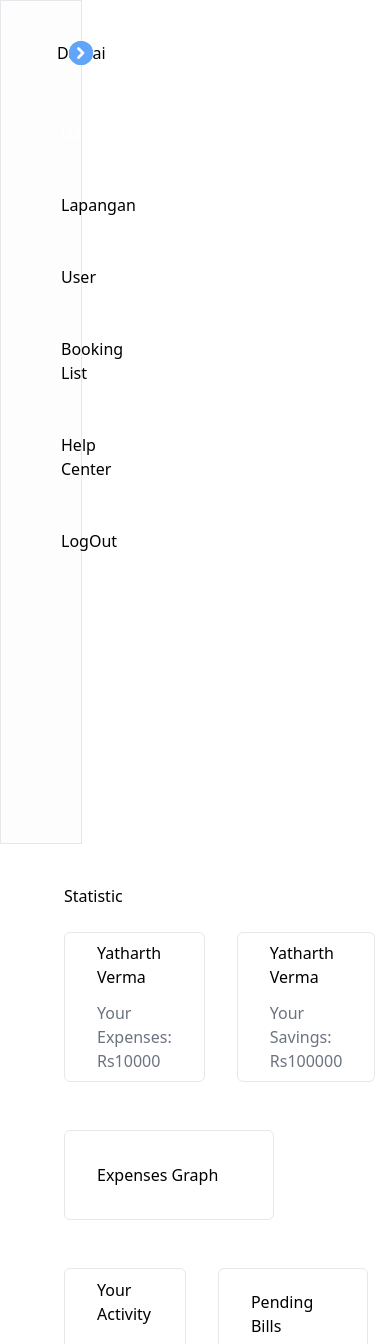
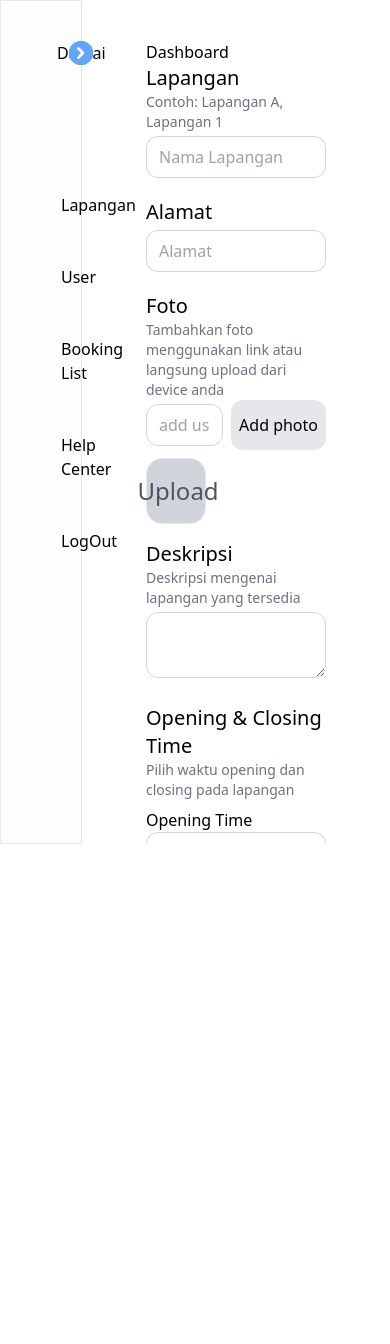
Before and after one commit to deril1709/booking-system, a React (Vite) app in the folder client/: page /admin in a window 390 px wide. Shown: the top 1344 px of the page. After the commit the page ends 844 px from the top, so only its background shows below. Built offline with nearby package versions, Linux system fonts and the light colour scheme; no server answers.

Commit message:
update dependencies dan design sidebar

```diff
--- a/client/package.json
+++ b/client/package.json
@@ -12,10 +12,12 @@
   "dependencies": {
     "autoprefixer": "^10.4.15",
     "axios": "^1.5.0",
+    "chart.js": "^4.4.0",
     "framer-motion": "^10.16.4",
     "lucide-react": "^0.288.0",
     "postcss": "^8.4.29",
     "react": "^18.2.0",
+    "react-chartjs-2": "^5.2.0",
     "react-dom": "^18.2.0",
     "react-icons": "^4.11.0",
     "react-router-dom": "^6.16.0",
--- /dev/null
+++ b/client/src/Admin.jsx
@@ -0,0 +1,16 @@
+import React from 'react'
+import Sidebar from './components/Sidebar'
+import Dashboard from './components/Dashboard'
+
+function Admin() {
+    return (
+        <div className='flex'>
+            <Sidebar />
+            <main className='grow'>
+                <Dashboard />
+            </main>
+        </div>
+    )
+}
+
+export default Admin;
--- a/client/src/App.jsx
+++ b/client/src/App.jsx
@@ -9,7 +9,8 @@ import { UserContextProvider } from './UserContext'
 import Lapangan from './pages/Lapangan'
 import SingleField from './pages/SingleField'
 import AccountPage from './pages/AccountPage'
-import DashboardPage from './pages/Dashboard'
+import DashboardPage from './Admin'
+import Sidebar from './components/Sidebar'
 
 axios.defaults.baseURL = 'http://localhost:4000';
 axios.defaults.withCredentials = true;
@@ -28,7 +29,7 @@ function App() {
           <Route path="/account/:subpage/:action" element={<AccountPage />} />
         </Route>
         <Route path='/admin' element={<DashboardPage />}>
-          <Route path="/admin/:subpage?" element={<AccountPage />} />
+          <Route path="/admin/:subpage?" element={<DashboardPage />} />
         </Route>
       </Routes>
     </UserContextProvider>
--- /dev/null
+++ b/client/src/components/Dashboard.jsx
@@ -0,0 +1,56 @@
+import React from "react";
+import Graph from './Graph'
+
+function Dashboard() {
+    return (
+        <div className="flex flex-col py-10 px-16 h-screen overflow-y-auto w-full">
+            <h2>Dashboard</h2>
+
+            <form>
+                <h2 className='text-xl'>Lapangan</h2>
+                <p className='text-gray-500 text-sm'>Contoh: Lapangan A, Lapangan 1</p>
+                <input type="text" placeholder='Nama Lapangan' />
+                <h2 className='text-xl pt-4'>Alamat</h2>
+                <input type="text" placeholder='Alamat' className='' />
+                <h2 className='text-xl pt-4'>Foto</h2>
+                <p className='text-gray-500 text-sm'>Tambahkan foto menggunakan link atau langsung upload dari device anda</p>
+                <div className='flex gap-2'>
+                    <input type="text" placeholder={'add using a link ...'} />
+                    <button className='bg-gray-200 rounded-xl px-2'>Add&nbsp;photo</button>
+                </div>
+                <div className='mt-2 grid grid-cols-3 md:grid-cols-4 lg:grid-cols-6'>
+                    <button className='bg-gray-300 rounded-2xl p-4 border  text-2xl text-gray-600 flex gap-1 justify-center' >
+                        <svg xmlns="http://www.w3.org/2000/svg" fill="none" viewBox="0 0 24 24" strokeWidth={1.5} stroke="currentColor" className="w-8 h-8">
+                            <path strokeLinecap="round" strokeLinejoin="round" d="M12 16.5V9.75m0 0l3 3m-3-3l-3 3M6.75 19.5a4.5 4.5 0 01-1.41-8.775 5.25 5.25 0 0110.233-2.33 3 3 0 013.758 3.848A3.752 3.752 0 0118 19.5H6.75z" />
+                        </svg>
+                        Upload
+                    </button>
+                </div>
+                <h2 className='text-xl mt-4'>Deskripsi</h2>
+                <p className='text-gray-500 text-sm'>Deskripsi mengenai lapangan yang tersedia</p>
+                <textarea />
+                <h2 className='text-xl mt-4'>Opening & Closing Time</h2>
+                <p className='text-gray-500 text-sm'>Pilih waktu opening dan closing pada lapangan</p>
+                <div className='grid sm:grid-cols-4 gap-4'>
+                    <div>
+                        <h3 className='mt-2 -mb-1'>Opening Time</h3>
+                        <input type="text" placeholder='09.00' />
+                    </div>
+                    <div>
+                        <h3 className='mt-2 -mb-1'>Closing Time</h3>
+                        <input type="text" />
+                    </div>
+                </div>
+                <div>
+                    <h3 className='mt-2 -mb-1'>Harga</h3>
+                    <input type="text" placeholder='Rp 45.000' />
+                </div>
+                <div>
+                    <button type='login' className='login my-4'>Save</button>
+                </div>
+            </form>
+        </div>
+    );
+}
+
+export default Dashboard;
--- /dev/null
+++ b/client/src/components/FormLapangan.jsx
@@ -0,0 +1,53 @@
+import React from 'react'
+
+function FormLapangan() {
+    return (
+        <div className="flex flex-col py-10 px-16 h-screen overflow-y-auto w-full">
+            <form>
+                <h2 className='text-xl'>Lapangan</h2>
+                <p className='text-gray-500 text-sm'>Contoh: Lapangan A, Lapangan 1</p>
+                <input type="text" placeholder='Nama Lapangan' />
+                <h2 className='text-xl pt-4'>Alamat</h2>
+                <input type="text" placeholder='Alamat' className='' />
+                <h2 className='text-xl pt-4'>Foto</h2>
+                <p className='text-gray-500 text-sm'>Tambahkan foto menggunakan link atau langsung upload dari device anda</p>
+                <div className='flex gap-2'>
+                    <input type="text" placeholder={'add using a link ...'} />
+                    <button className='bg-gray-200 rounded-xl px-2'>Add&nbsp;photo</button>
+                </div>
+                <div className='mt-2 grid grid-cols-3 md:grid-cols-4 lg:grid-cols-6'>
+                    <button className='bg-gray-300 rounded-2xl p-4 border  text-2xl text-gray-600 flex gap-1 justify-center' >
+                        <svg xmlns="http://www.w3.org/2000/svg" fill="none" viewBox="0 0 24 24" strokeWidth={1.5} stroke="currentColor" className="w-8 h-8">
+                            <path strokeLinecap="round" strokeLinejoin="round" d="M12 16.5V9.75m0 0l3 3m-3-3l-3 3M6.75 19.5a4.5 4.5 0 01-1.41-8.775 5.25 5.25 0 0110.233-2.33 3 3 0 013.758 3.848A3.752 3.752 0 0118 19.5H6.75z" />
+                        </svg>
+                        Upload
+                    </button>
+                </div>
+                <h2 className='text-xl mt-4'>Deskripsi</h2>
+                <p className='text-gray-500 text-sm'>Deskripsi mengenai lapangan yang tersedia</p>
+                <textarea />
+                <h2 className='text-xl mt-4'>Opening & Closing Time</h2>
+                <p className='text-gray-500 text-sm'>Pilih waktu opening dan closing pada lapangan</p>
+                <div className='grid sm:grid-cols-4 gap-4'>
+                    <div>
+                        <h3 className='mt-2 -mb-1'>Opening Time</h3>
+                        <input type="text" placeholder='09.00' />
+                    </div>
+                    <div>
+                        <h3 className='mt-2 -mb-1'>Closing Time</h3>
+                        <input type="text" />
+                    </div>
+                </div>
+                <div>
+                    <h3 className='mt-2 -mb-1'>Harga</h3>
+                    <input type="text" placeholder='Rp 45.000' />
+                </div>
+                <div>
+                    <button type='login' className='login my-4'>Save</button>
+                </div>
+            </form>
+        </div>
+    )
+}
+
+export default FormLapangan
--- /dev/null
+++ b/client/src/components/Graph.jsx
@@ -0,0 +1,66 @@
+import React from "react";
+import {
+    Chart as ChartJS,
+    CategoryScale,
+    LinearScale,
+    PointElement,
+    LineElement,
+    Title,
+    Tooltip,
+    Legend,
+} from "chart.js";
+import { Line } from "react-chartjs-2";
+
+ChartJS.register(
+    CategoryScale,
+    LinearScale,
+    PointElement,
+    LineElement,
+    Title,
+    Tooltip,
+    Legend
+);
+
+export const options = {
+    responsive: true,
+    tension: 0.4,
+    plugins: {
+        legend: {
+            position: "top",
+        },
+    },
+};
+
+const labels = [
+    "Jan",
+    "Feb",
+    "Mar",
+    "Apr",
+    "May",
+    "Jun",
+    "Jul",
+    "Aug",
+    "Sept",
+    "Oct",
+    "Nov",
+    "Dec",
+];
+
+export const data = {
+    labels,
+    datasets: [
+        {
+            label: "Expenses",
+            data: [
+                15000, 10000, 14000, 11000, 16000, 12000, 8000, 14000, 11000, 12000,
+                23000, 12000,
+            ],
+            borderColor: "rgb(255, 99, 132)",
+            backgroundColor: "rgba(255, 99, 132, 0.5)",
+        },
+    ],
+};
+
+export default function App() {
+    return <Line options={options} data={data} />;
+}
--- a/client/src/components/Sidebar.jsx
+++ b/client/src/components/Sidebar.jsx
@@ -11,6 +11,7 @@ import {
 import { motion } from "framer-motion";
 import RightArrowIcon from "./../assets/icons/rightArrow.svg";
 import { Link, useParams } from "react-router-dom";
+import Graph from './Graph'
 
 const variants = {
     expanded: { width: "20%" },
@@ -117,7 +118,6 @@ function Navbar() {
                         </div>
                     </div>
                 </Link>
-
             </div>
         </motion.div>
     );
--- a/client/src/components/Statistic.jsx
+++ /dev/null
@@ -1,38 +0,0 @@
-import React from "react";
-
-function Statistic() {
-    return (
-        <div className="flex flex-col py-10 px-16 h-screen overflow-y-auto w-full">
-            <h2>Statistic</h2>
-
-            <div className="flex space-x-8 py-6">
-                <div className="flex flex-col rounded-md border w-[400px] h-[150px] p-8 justify-center">
-                    <h2>Yatharth Verma</h2>
-                    <p className="text-gray-500 mt-3">Your Expenses: Rs10000</p>
-                </div>
-                <div className="flex flex-col rounded-md border w-[400px] h-[150px] p-8 justify-center">
-                    <h2>Yatharth Verma</h2>
-                    <p className="text-gray-500 mt-3">Your Savings: Rs100000</p>
-                </div>
-            </div>
-            <div className="flex space-x-8 py-6 w-4/5">
-                <div className="flex flex-col rounded-md border w-full p-8 justify-center">
-                    Expenses Graph
-
-                </div>
-            </div>
-            <div className="flex space-x-8 py-6">
-                <div className="flex flex-col rounded-md border  w-[400px] h-[200px] p-8 justify-center">
-                    <h2>Your Activity</h2>
-                    <li className="text-gray-500 mt-3">Sent Rs 10000 to mother</li>
-                </div>
-                <div className="flex flex-col rounded-md border w-[400px] h-[200px] p-8 justify-center">
-                    <h2>Pending Bills</h2>
-                    <li className="text-gray-500 mt-3">Broadband bill: Rs 1000</li>
-                </div>
-            </div>
-        </div>
-    );
-}
-
-export default Statistic;
--- a/client/src/pages/Dashboard.jsx
+++ /dev/null
@@ -1,14 +0,0 @@
-import React from 'react'
-import Sidebar from '../components/Sidebar'
-import Statistic from '../components/Statistic'
-
-function Dashboard() {
-    return (
-        <div>
-            <Sidebar />
-            <Statistic />
-        </div>
-    )
-}
-
-export default Dashboard;
```
Also changed, not shown: 1 other file (tests, documents, lock files or other folders).
